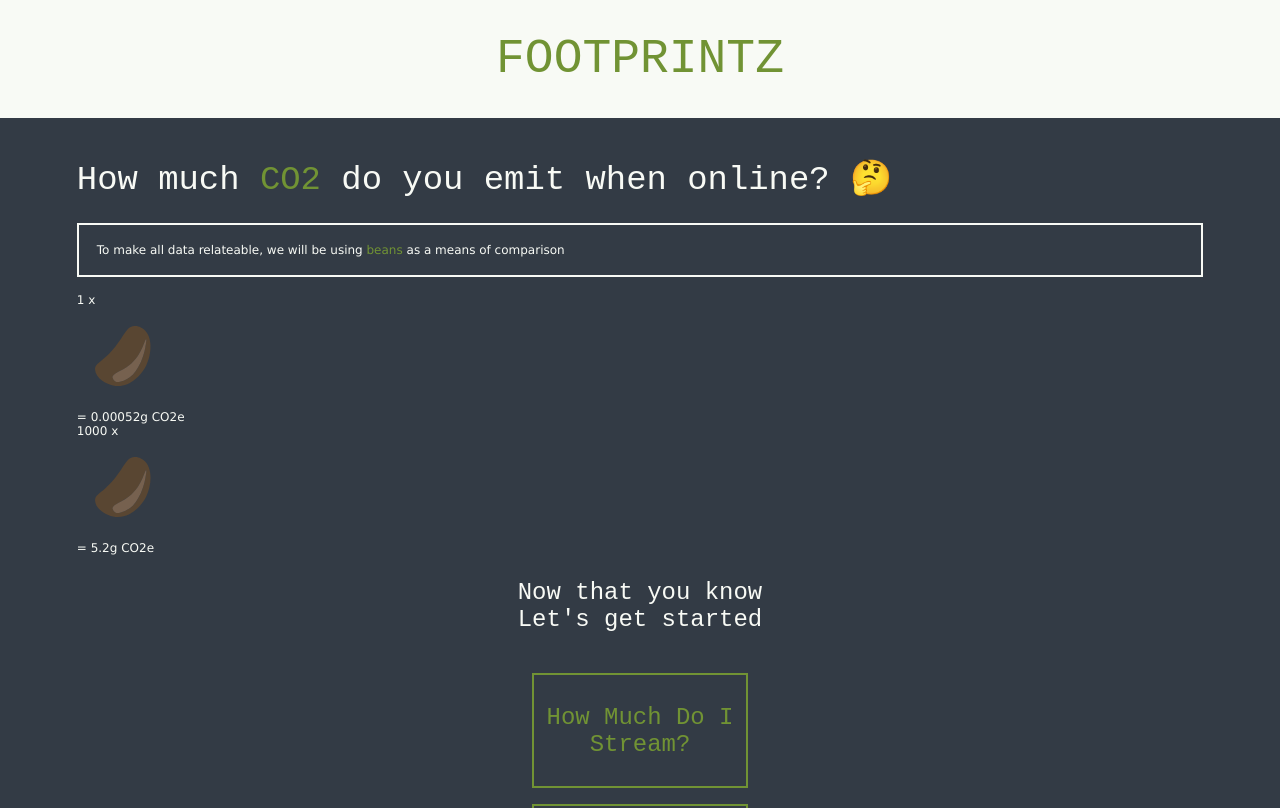
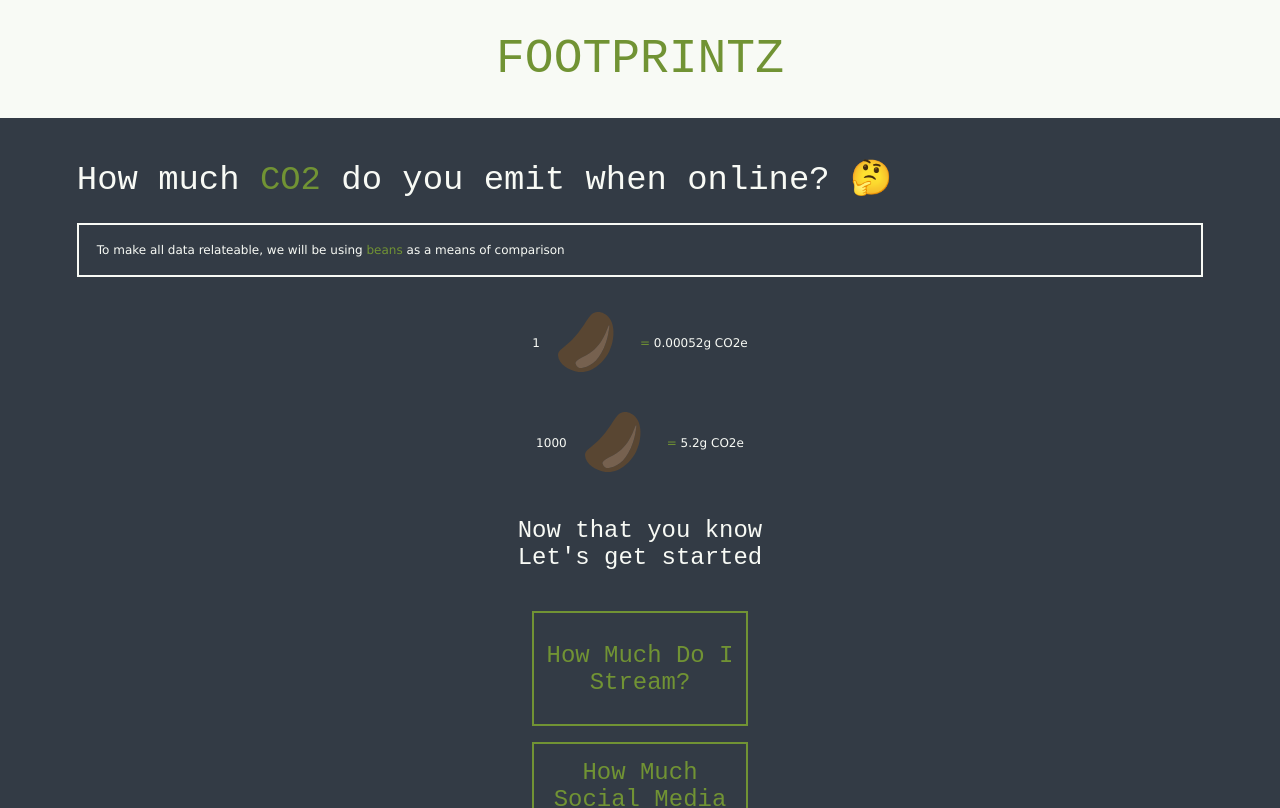
Before and after one commit to emma673r/footprintz, a Next.js app: page / in a window 1280 px wide. Shown: the top 808 px of the page. Built offline with nearby package versions, Linux system fonts and the light colour scheme.

Commit message:
flex beans

```diff
--- a/components/IndexIntroText.js
+++ b/components/IndexIntroText.js
@@ -10,20 +10,23 @@ function IndexIntroText() {
       </h2>
       <div>
         <p className="white_border">
-          To make all data relateable, we will be using <span>beans</span> as a
-          means of comparison
+          To make all data relateable, we will be using <span>beans</span> as a means of comparison
         </p>
       </div>
       <div>
-        <div>
-          <p>1 x</p>
+        <div className="flex_hor_wrapper">
+          <p>1</p>
           <SingleBean />
-          <p>= 0.00052g CO2e</p>
+          <p>
+            <span>=</span> 0.00052g CO2e
+          </p>
         </div>
-        <div>
-          <p>1000 x</p>
+        <div className="flex_hor_wrapper">
+          <p>1000</p>
           <SingleBean />
-          <p>= 5.2g CO2e</p>
+          <p>
+            <span>=</span> 5.2g CO2e
+          </p>
         </div>
       </div>
       <h3>
--- a/styles/globals.scss
+++ b/styles/globals.scss
@@ -176,6 +176,12 @@ span {
   padding-bottom: 1vh;
 }
 
+.flex_hor_wrapper {
+  display: flex;
+  justify-content: center;
+  align-items: center;
+}
+
 .be_aware {
   padding-bottom: 3vh;
 }
```
